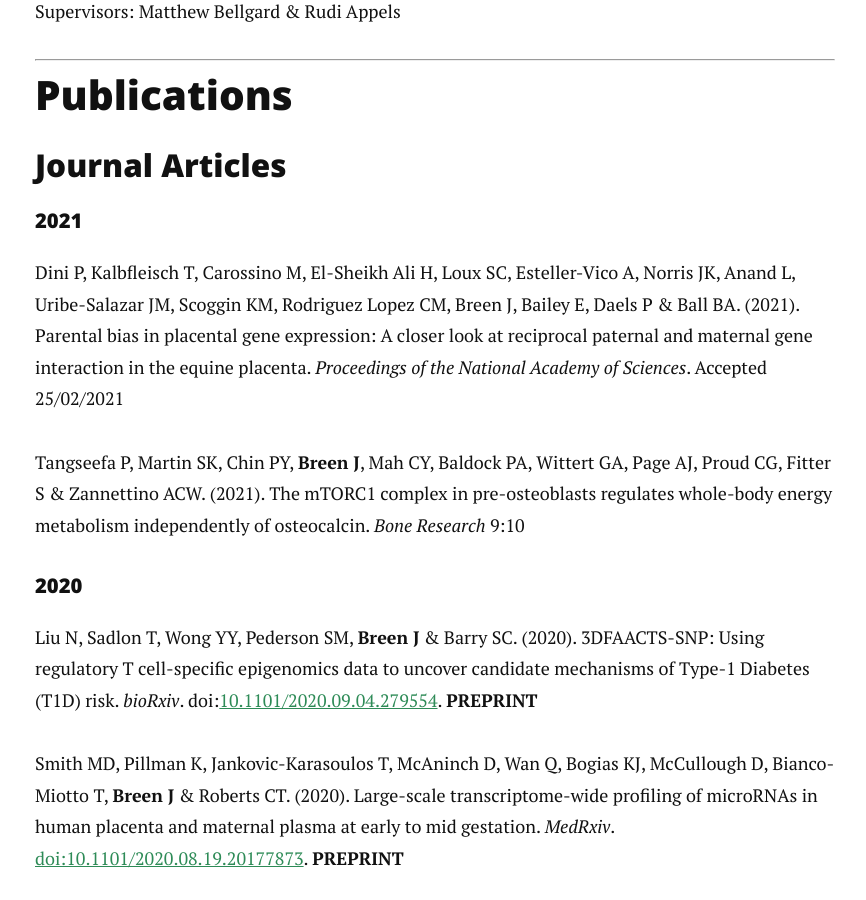
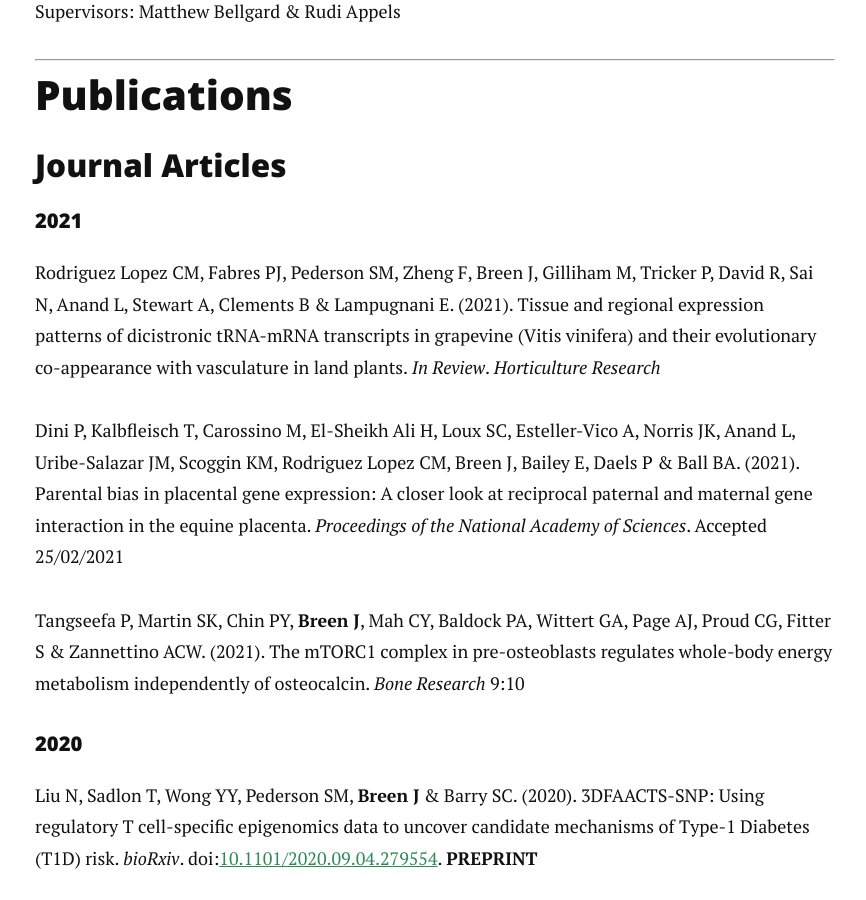
Before and after one commit to jimmybgammyknee/jimmybgammyknee.github.io, a Jekyll site: the page built from cv.md, in a window 1280 px wide and 900 px high, scrolled down 2876 px. Shown: the whole window, without its empty margins (205-1071 px from the left). Built offline with Jekyll 4.4.1, drawn with Linux system fonts in a browser that asks for light colours; nearby versions of some CDN libraries.

Commit message:
Update cv.md

```diff
--- a/cv.md
+++ b/cv.md
@@ -87,6 +87,8 @@ Supervisors: Matthew Bellgard & Rudi Appels <br>
 ### Journal Articles
 
 #### 2021
+
+Rodriguez Lopez CM, Fabres PJ, Pederson SM, Zheng F, Breen J, Gilliham M, Tricker P, David R, Sai N, Anand L, Stewart A, Clements B & Lampugnani E. (2021). Tissue and regional expression patterns of dicistronic tRNA-mRNA transcripts in grapevine (Vitis vinifera) and their evolutionary co-appearance with vasculature in land plants. *In Review*. _Horticulture Research_
 
 Dini P, Kalbfleisch T, Carossino M, El-Sheikh Ali H, Loux SC, Esteller-Vico A, Norris JK, Anand L, Uribe-Salazar JM, Scoggin KM, Rodriguez Lopez CM, Breen J, Bailey E, Daels P & Ball BA. (2021). Parental bias in placental gene expression: A closer look at reciprocal paternal and maternal gene interaction in the equine placenta.  *Proceedings of the National Academy of Sciences*. Accepted 25/02/2021
 
```
